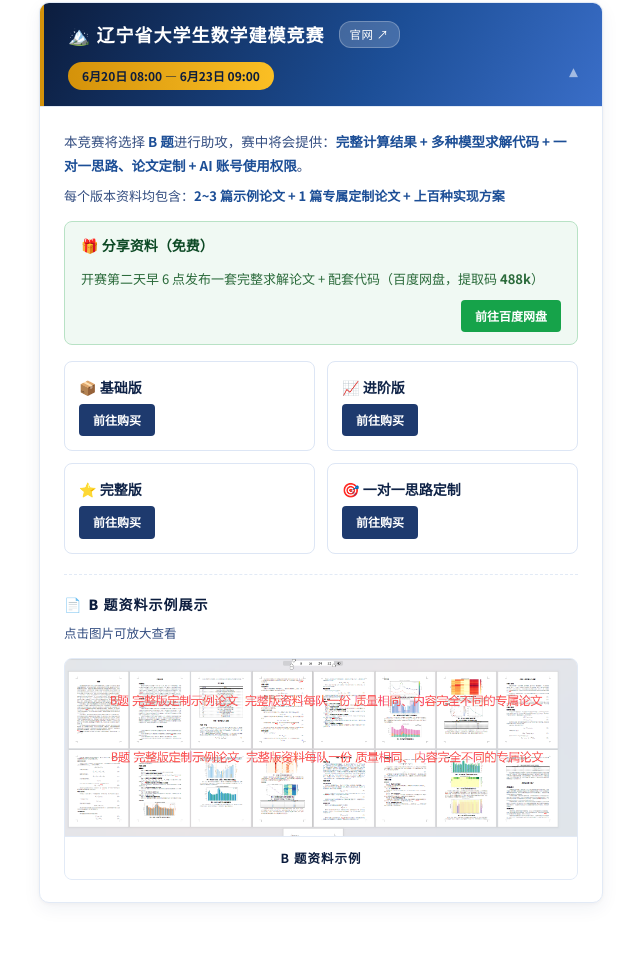
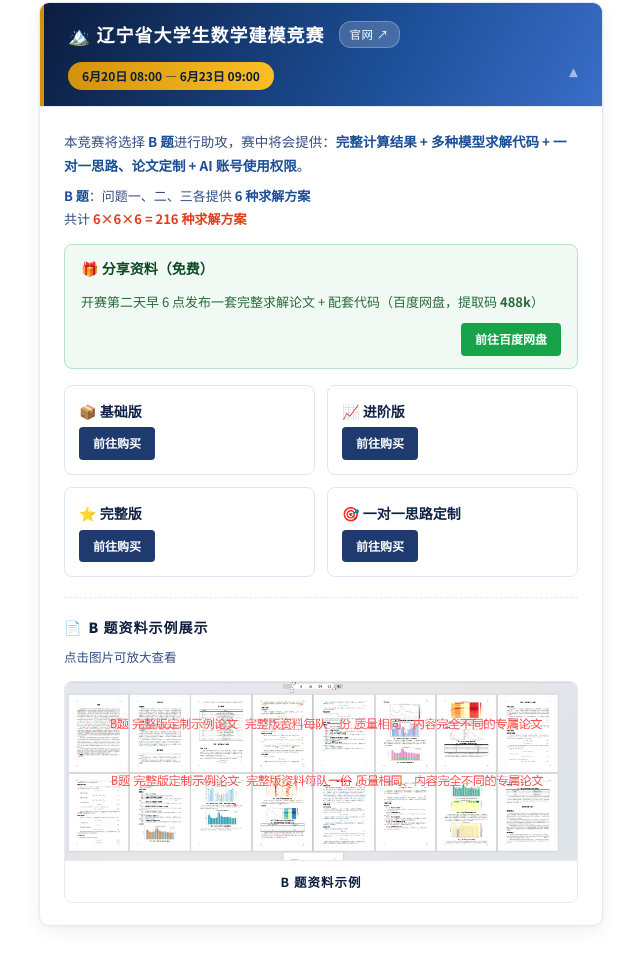
Before and after one commit to BZDmathclub/bzd-website, a plain HTML site: page index.html in a window 1280 px wide. Shown: the part 1489-2455 px from the top of the page, without its empty margins (25-665 px from the left). Drawn offline with Linux system fonts and the light colour scheme.

Commit message:
辽宁省赛：加入 B 题方案数 6×6×6=216

```diff
--- a/index.html
+++ b/index.html
@@ -1245,7 +1245,8 @@ a { color:inherit; }
         <div class="comp-meta">
           本竞赛将选择 <strong>B 题</strong>进行助攻，赛中将会提供：<strong>完整计算结果 + 多种模型求解代码 + 一对一思路、论文定制 + AI 账号使用权限</strong>。<br>
           <span style="margin-top:6px;display:inline-block;color:var(--text-sub);font-size:13px;">
-            每个版本资料均包含：<strong>2~3 篇示例论文 + 1 篇专属定制论文 + 上百种实现方案</strong>
+            <strong>B 题</strong>：问题一、二、三各提供 <strong>6 种求解方案</strong><br>
+            共计 <strong style="color:var(--accent);">6×6×6 = 216 种求解方案</strong>
           </span>
         </div>
         <div style="margin:6px 0 14px;padding:12px 16px;background:#f0f9f3;border:1.5px solid #b8e2c5;border-radius:8px;display:flex;flex-wrap:wrap;align-items:center;gap:10px;">
```
